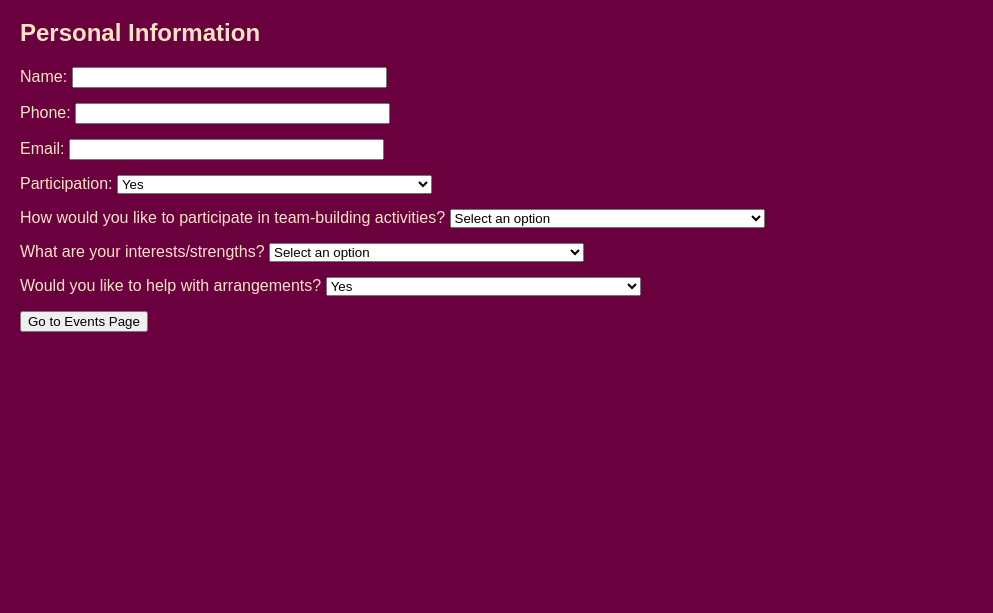
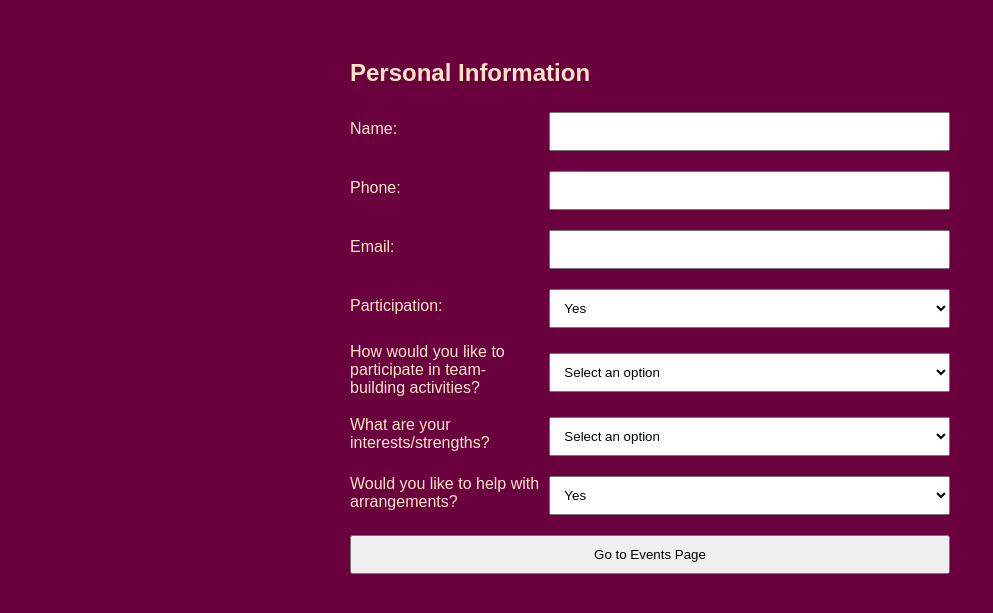
Before and after one commit to topiastuominen/MD, a plain HTML site: page MightyDucks/MightyDucks/index.html in a window 1280 px wide. Shown: the part 61-674 px from the top of the page, without its empty margins (0-993 px from the left). Drawn offline with Linux system fonts and the light colour scheme.

Commit message:
Update MightyDucks project with latest changes

```diff
--- a/MightyDucks/MightyDucks/layout.css
+++ b/MightyDucks/MightyDucks/layout.css
@@ -1,3 +1,69 @@
+body {
+  margin: 0;
+  font-family: Arial, sans-serif;
+}
+
+.container {
+  padding: 20px;
+}
+
+.form-group {
+  margin-bottom: 15px;
+}
+
+input,
+select,
+button {
+  width: 100%;
+  padding: 10px;
+  margin-top: 5px;
+  box-sizing: border-box;
+}
+@media (max-width: 767px) {
+  .container {
+    max-width: 600px;
+    margin: 0 auto;
+  }
+
+  .form-group {
+    display: flex;
+    justify-content: space-between;
+    align-items: center;
+  }
+
+  label {
+    flex: 1;
+    margin-right: 10px;
+  }
+
+  input,
+  select {
+    flex: 2;
+  }
+}
+
+@media (min-width: 768px) {
+  .container {
+    max-width: 600px;
+    margin: 0 auto;
+  }
+
+  .form-group {
+    display: flex;
+    justify-content: space-between;
+    align-items: center;
+  }
+
+  label {
+    flex: 1;
+    margin-right: 10px;
+  }
+
+  input,
+  select {
+    flex: 2;
+  }
+}
 header {
   text-align: center;
   background-color: rgb(107, 0, 62);
```
